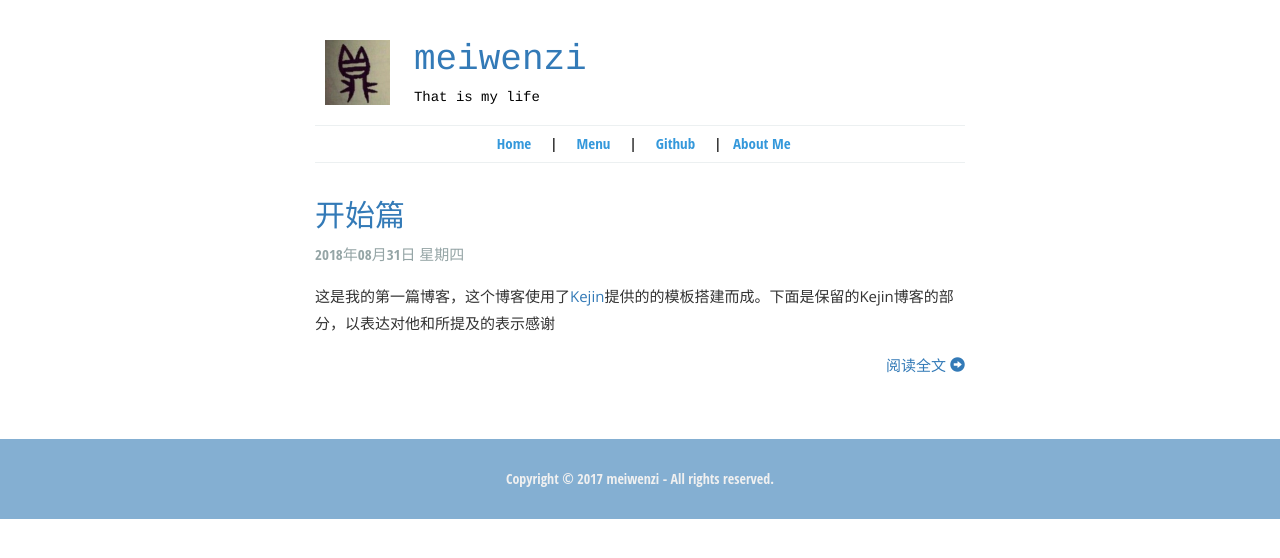
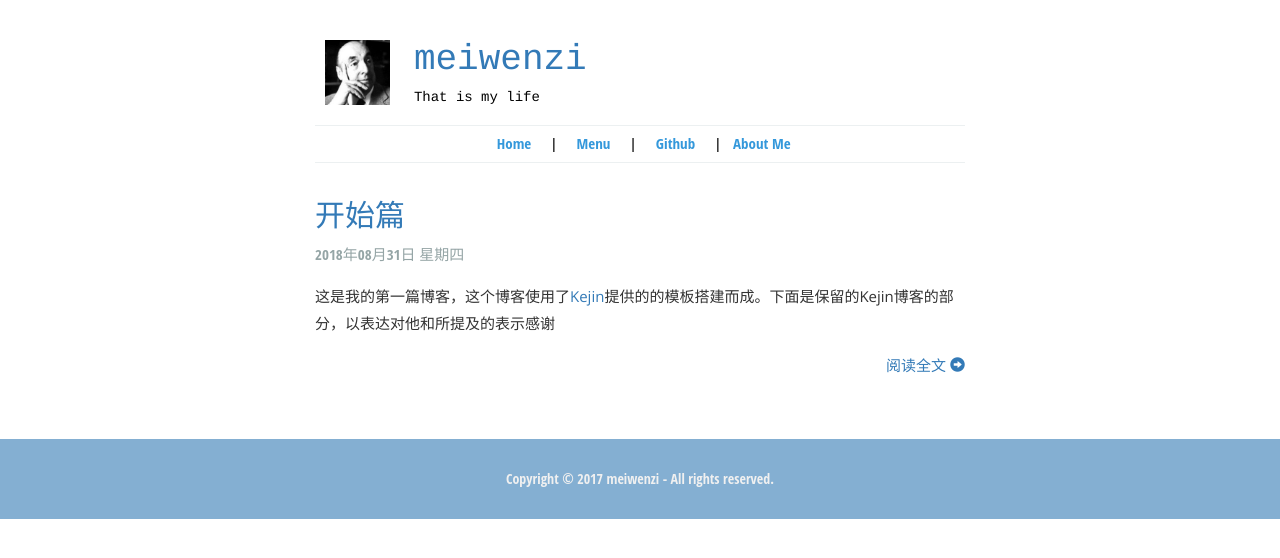
Before and after one commit to meiwenzi/meiwenzi.github.io, a Jekyll site: the page built from index.html, in a window 1280 px wide. Shown: the top 558 px of the page. Built offline with Jekyll 4.4.1, drawn with Linux system fonts in a browser that asks for light colours.

Commit message:
v1.0.0.0.9

```diff
--- a/_includes/blog_header.html
+++ b/_includes/blog_header.html
@@ -1,7 +1,7 @@
 <header class="bloghead">
     <dev class="authorheader">
         <a href="/">
-            <img alt="My Avatar" src="/assets/img/avatar.JPG"/>
+            <img alt="My Avatar" src="/assets/img/head_pic.jpg"/>
         </a>
         <dev class="blogtitle">
             <h1><a href="/">{{ site.data.blog.title }}</a></h1>
```
Also changed, not shown: assets/img/head_pic.jpg (added).
